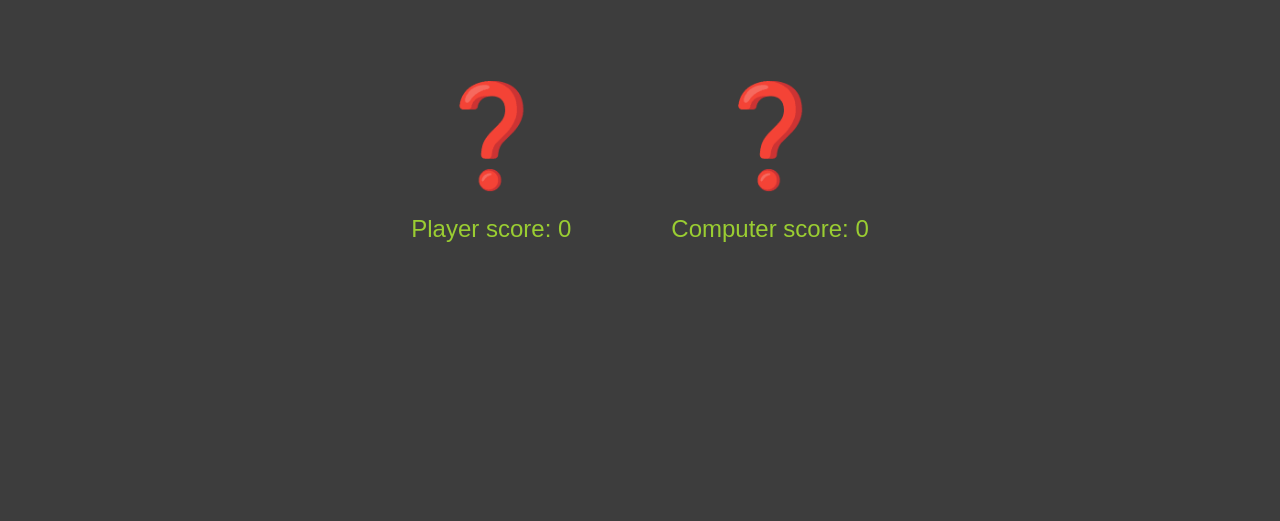
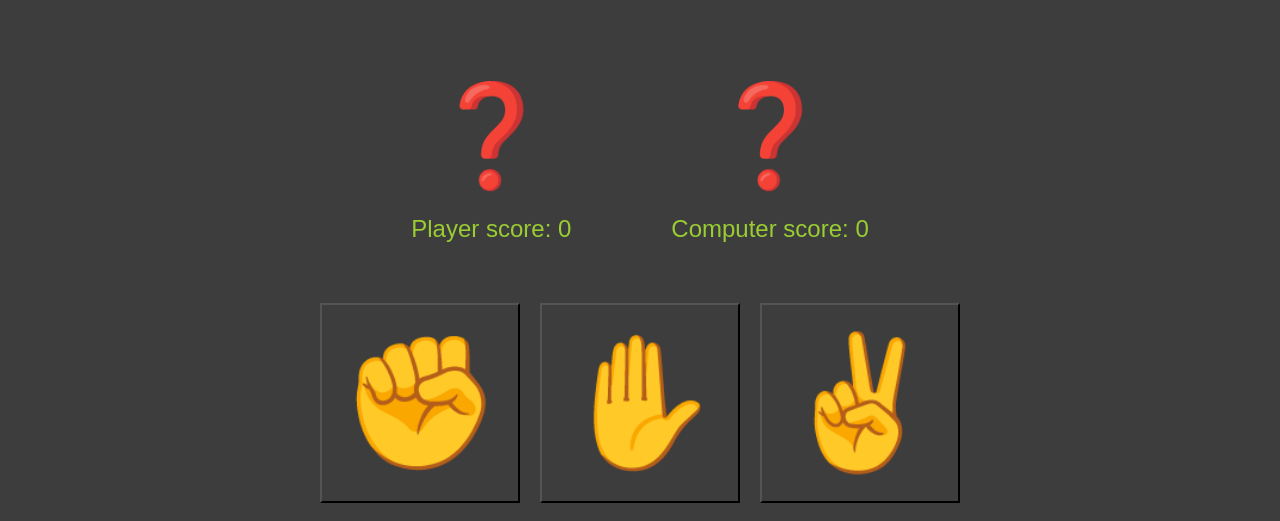
Before and after one commit to dzeju93/Rock-paper-scissors, a plain HTML site: page index.html in a window 1280 px wide. Shown: the part 356-877 px from the top of the page. Before the commit the page ends 800 px from the top, so only its background shows below. Drawn offline with Linux system fonts and the light colour scheme.

Commit message:
Add buttons - rock, paper, scissors

```diff
--- a/index.html
+++ b/index.html
@@ -27,10 +27,11 @@
             </div>
         </div>
         <div class="buttons">
-            <!-- ogarnąć butonny z emotikonek, a później lecieć z JS. -->
+            <button class="rock"> &#9994; </button>
+            <button class="paper"> &#9995; </button>
+            <button class="scissors"> &#9996; </button>
         </div>
     </div>
 
 </body>
-<!--    &#10067;    - pytajnik -->
 </html>
--- a/style.css
+++ b/style.css
@@ -58,3 +58,16 @@ font-size: 100px;
 }
 
 /* BUTTONS */
+
+.buttons {
+    display: flex;
+    justify-content: center;
+}
+
+button {
+    width: 200px;
+    height: 200px;
+    margin: 10px;
+    font-size: 130px;
+    text-align: center;
+}
```
